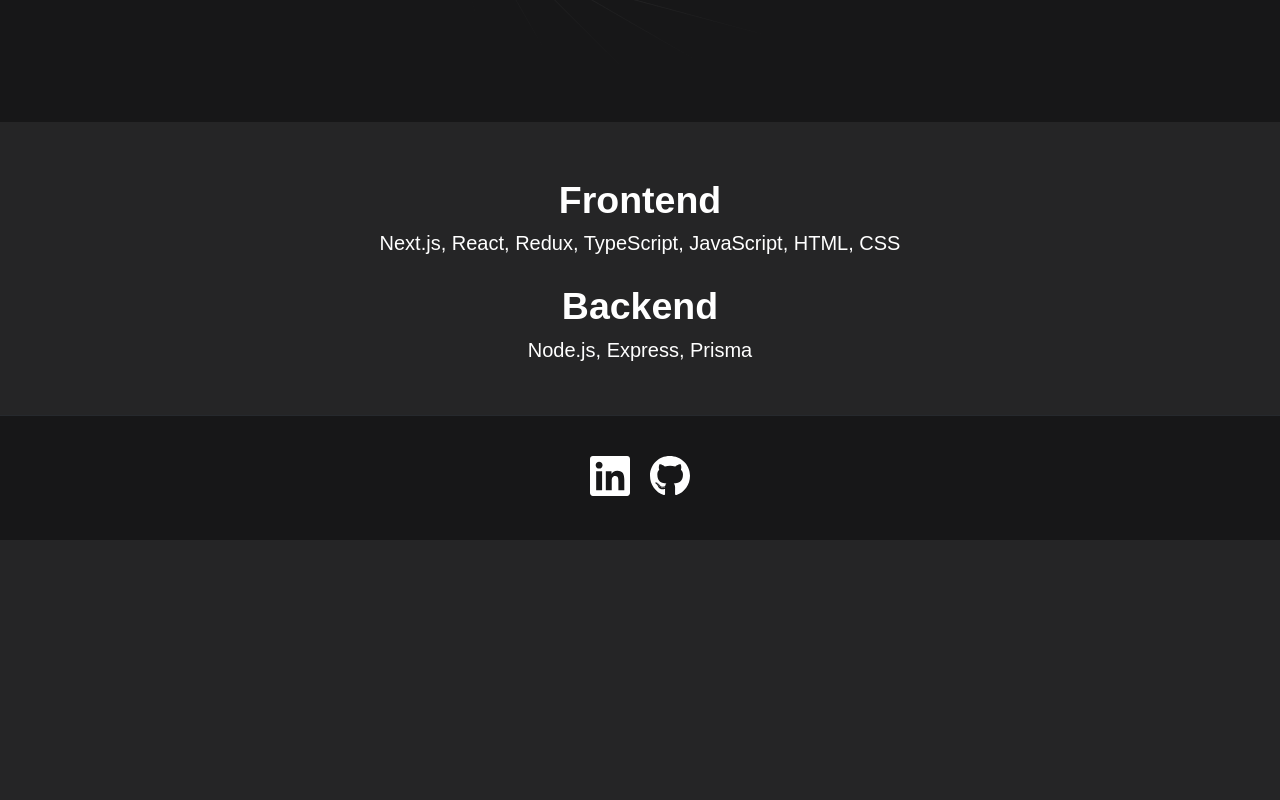
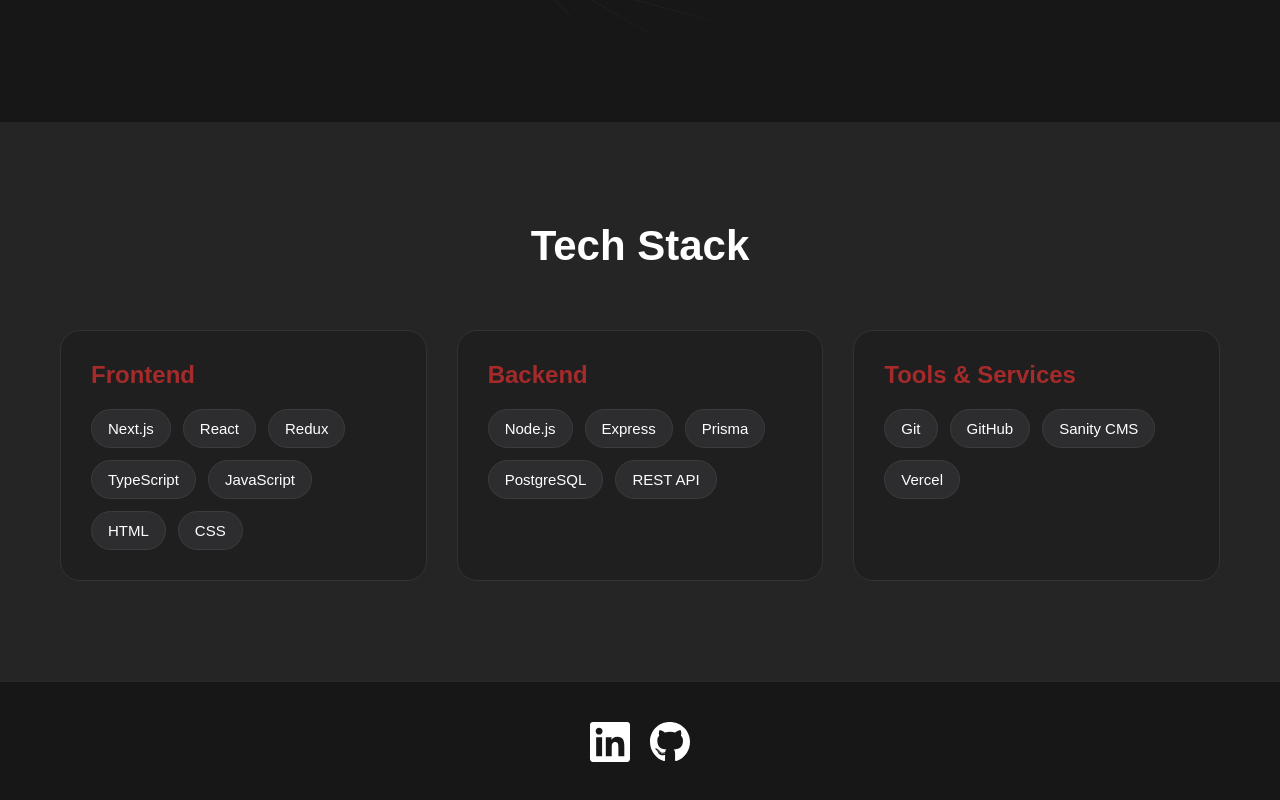
Before and after one commit to Vlad-Ostap/Vlad-Ostap.github.io, a React (Vite) app: page / in a window 1280 px wide. Shown: the part 658-1458 px from the top of the page. Before the commit the page ends 1198 px from the top, so only its background shows below. Built offline with nearby package versions, Linux system fonts and the light colour scheme.

Commit message:
Improving the Portfolio Website

```diff
--- a/package.json
+++ b/package.json
@@ -14,6 +14,7 @@
   "dependencies": {
     "react": "^18.3.1",
     "react-dom": "^18.3.1",
+    "react-icons": "^5.6.0",
     "react-router-dom": "^6.26.0"
   },
   "devDependencies": {
--- a/src/components/Contacts/Contacts.css
+++ b/src/components/Contacts/Contacts.css
@@ -1,61 +1,75 @@
 .contacts {
-    width: 100%;
     margin-top: 80px;
-    padding: 60px 0;
-    display: flex;
-    justify-content: center;
+    min-height: calc(100vh - 80px);
+    padding: 80px 0;
     color: white;
 }
 
-.bg {
-    background-color: #2c2e31;
-    display: flex;
-    justify-content: center;
-    align-items: center;
-    flex-direction: column;
-    padding-bottom: 20px;
-    border-radius: 5%;
-    border: 1px solid #5a5a5a;
-    overflow: hidden;
+.contacts__title {
+    text-align: center;
+    font-size: 48px;
+    margin-bottom: 15px;
 }
 
-.bg-1 {
-    width: 100%;
-    background-color: #232527;
-    padding: 5px 0;
+.contacts__subtitle {
+    max-width: 700px;
+    margin: 0 auto 60px;
+    text-align: center;
+    font-size: 18px;
+    line-height: 1.7;
+    color: #b8b8b8;
 }
 
-.bg-2 {
-    padding: 0 20px;
+.contacts__grid {
+    display: grid;
+    grid-template-columns: repeat(auto-fit, minmax(260px, 1fr));
+    gap: 25px;
 }
 
-.title {
-    width: 100%;
-    font-size: 50px;
+.contact-card {
+    background: #252526;
+    border: 1px solid #3d3d3d;
+    border-radius: 20px;
+    padding: 35px;
     text-align: center;
+    transition: all 0.3s ease;
 }
 
-.title-2 {
-    font-size: 35px;
-    margin-bottom: 20px;
+.contact-card:hover {
+    transform: translateY(-5px);
+    border-color: brown;
+    box-shadow: 0 10px 30px rgba(165, 42, 42, 0.2);
 }
 
-.contacts__list {
-    text-align: center;
+.contact-card h2 {
+    margin-bottom: 20px;
+    font-size: 24px;
+    color: brown;
 }
 
-.contacts__list__item {
-    margin: 60px 0;
+.contact-card a {
+    color: white;
+    text-decoration: none;
+    font-size: 16px;
+    word-break: break-word;
+    transition: color 0.3s ease;
 }
 
-p {
-    font-size: 20px;
+.contact-card a:hover {
+    color: brown;
 }
 
-a {
-    color: white;
+@media (max-width: 768px) {
+    .contacts__title {
+        font-size: 38px;
+    }
+
+    .contacts__subtitle {
+        font-size: 16px;
+        margin-bottom: 40px;
+    }
+
+    .contact-card {
+        padding: 25px;
+    }
 }
-
-ul {
-    list-style: none;
-}
--- a/src/components/Contacts/Contacts.tsx
+++ b/src/components/Contacts/Contacts.tsx
@@ -1,35 +1,75 @@
-import './Contacts.css'
+import {
+    FaGithub,
+    FaLinkedin,
+    FaTelegramPlane,
+    FaEnvelope,
+} from 'react-icons/fa';
 
-const Contatcs = () => {
+import './Contacts.css';
+
+const Contacts = () => {
     return (
-        <div className='contacts'>
+        <section className='contacts'>
             <div className='container'>
-                <div className='bg'>
-                    <div className='bg-1'>
-                        <h1 className='title'>Contacts</h1>
+                <h1 className='contacts__title'>Get In Touch</h1>
+
+                <p className='contacts__subtitle'>
+                    I'm always open to discussing new projects, freelance opportunities,
+                    or full-time positions.
+                </p>
+
+                <div className='contacts__grid'>
+                    <div className='contact-card'>
+                        <h2><FaEnvelope /> Email</h2>
+
+                        <a
+                            href='mailto:vladostap2003@gmail.com'
+                            target='_blank'
+                            rel='noreferrer'
+                        >
+                            vladostap2003@gmail.com
+                        </a>
                     </div>
-                    <div className='bg-2'>
-                        <ul className='contacts__list'>
-                            <li className='contacts__list__item'>
-                                <h2 className='title-2'>Location</h2>
-                                <p>Georgia, Batumi</p>
-                            </li>
-                            <li className='contacts__list__item'>
-                                <h2 className='title-2'>Telegram / WhatsApp / Viber</h2>
-                                <p>+995 591 17 11 39</p>
-                            </li>
-                            <li className='contacts__list__itemtitle-2'>
-                                <h2 className='title-2'>Email</h2>
-                                <p>
-                                    <a href='mailto:vladostap2003@gmail.com'>vladostap2003@gmail.com</a>
-                                </p>
-                            </li>
-                        </ul>
+
+                    <div className='contact-card'>
+                        <h2><FaTelegramPlane /> Telegram</h2>
+
+                        <a
+                            href='https://t.me/vladerron'
+                            target='_blank'
+                            rel='noreferrer'
+                        >
+                            @vladerron
+                        </a>
+                    </div>
+
+                    <div className='contact-card'>
+                        <h2><FaLinkedin /> LinkedIn</h2>
+
+                        <a
+                            href='https://linkedin.com/in/vladislav-ostapiuk'
+                            target='_blank'
+                            rel='noreferrer'
+                        >
+                            View Profile
+                        </a>
+                    </div>
+
+                    <div className='contact-card'>
+                        <h2><FaGithub /> GitHub</h2>
+
+                        <a
+                            href='https://github.com/Vlad-Ostap'
+                            target='_blank'
+                            rel='noreferrer'
+                        >
+                            github.com/Vlad-Ostap
+                        </a>
                     </div>
                 </div>
             </div>
-        </div>
-    )
-}
+        </section>
+    );
+};
 
-export default Contatcs;
+export default Contacts;
--- a/src/components/Home/Home.css
+++ b/src/components/Home/Home.css
@@ -38,30 +38,64 @@
 }
 
 .skills {
-    width: 100%;
-    font-size: 25px;
+    padding: 100px 0;
+    background-color: #252526;
+    color: white;
+}
+
+.skills__title {
     text-align: center;
-    color: white;
-    background-color: #252526;
-    padding: 50px 0;
+    font-size: 42px;
+    margin-bottom: 60px;
 }
 
 .skills__content {
-    max-width: 600px;
-    margin: auto;
+    display: grid;
+    grid-template-columns: repeat(auto-fit, minmax(280px, 1fr));
+    gap: 30px;
 }
 
-.skills p {
-    font-size: 20px;
+.skill-card {
+    background: #1f1f20;
+    border: 1px solid #333;
+    border-radius: 20px;
+    padding: 30px;
+    transition: transform 0.3s ease,
+                border-color 0.3s ease,
+                box-shadow 0.3s ease;
 }
 
-.skills__frontend {
-    margin-bottom: 20px;
-    line-height: 1.5;
+.skill-card:hover {
+    transform: translateY(-5px);
+    border-color: brown;
+    box-shadow: 0 10px 30px rgba(165, 42, 42, 0.2);
 }
 
-.skills__backend {
-    line-height: 1.5;
+.skill-card h3 {
+    margin-bottom: 20px;
+    font-size: 24px;
+    color: brown;
+}
+
+.skill-tags {
+    display: flex;
+    flex-wrap: wrap;
+    gap: 12px;
+    cursor: default;
+}
+
+.skill-tags span {
+    padding: 10px 16px;
+    background: #2d2d30;
+    border-radius: 30px;
+    font-size: 15px;
+    border: 1px solid #3c3c3c;
+    transition: all 0.3s ease;
+}
+
+.skill-tags span:hover {
+    background: brown;
+    border-color: brown;
 }
 
 @media (max-width: 700px) {
--- a/src/components/Home/Home.tsx
+++ b/src/components/Home/Home.tsx
@@ -14,17 +14,46 @@
             </div>
             <section className='skills'>
                 <div className='container'>
+                    <h2 className='skills__title'>Tech Stack</h2>
+
                     <div className='skills__content'>
-                        <div className='skills__frontend'>
-                            <h1>Frontend</h1>
-                            <p>Next.js, React, Redux, TypeScript, JavaScript, HTML, CSS</p>
+                        <div className='skill-card'>
+                            <h3>Frontend</h3>
+
+                            <div className='skill-tags'>
+                                <span>Next.js</span>
+                                <span>React</span>
+                                <span>Redux</span>
+                                <span>TypeScript</span>
+                                <span>JavaScript</span>
+                                <span>HTML</span>
+                                <span>CSS</span>
+                            </div>
                         </div>
-                        <div className='skills__backend'>
-                            <h1>Backend</h1>
-                            <p>Node.js, Express, Prisma</p>
+
+                        <div className='skill-card'>
+                            <h3>Backend</h3>
+
+                            <div className='skill-tags'>
+                                <span>Node.js</span>
+                                <span>Express</span>
+                                <span>Prisma</span>
+                                <span>PostgreSQL</span>
+                                <span>REST API</span>
+                            </div>
+                        </div>
+
+                        <div className='skill-card'>
+                            <h3>Tools & Services</h3>
+
+                            <div className='skill-tags'>
+                                <span>Git</span>
+                                <span>GitHub</span>
+                                <span>Sanity CMS</span>
+                                <span>Vercel</span>
+                            </div>
                         </div>
                     </div>
-
                 </div>
             </section>
         </div>
--- a/src/components/ProjectPage/ProjectPage.css
+++ b/src/components/ProjectPage/ProjectPage.css
@@ -12,10 +12,40 @@
 
 .project__img {
     width: 100%;
+    border-radius: 20px;
+    border: 1px solid #3d3d3d;
+    box-shadow: 0 10px 30px rgba(0, 0, 0, 0.3);
 }
 
 .project__info {
-    text-align: center;
+    margin: 30px 0;
+    padding: 10px 30px;
+    background: #252526;
+    border: 1px solid #3d3d3d;
+    border-radius: 20px;
+    text-align: left;
+}
+
+.project__tech {
+    display: flex;
+    flex-wrap: wrap;
+    gap: 12px;
+    margin-bottom: 35px;
+}
+
+.project__tech-tag {
+    padding: 8px 16px;
+    background: #2d2d30;
+    border: 1px solid #444;
+    border-radius: 30px;
+    color: white;
+    font-size: 14px;
+}
+
+.project__section-title {
+    color: white;
+    font-size: 24px;
+    margin-bottom: 20px;
 }
 
 .project__skills {
@@ -27,10 +57,9 @@
 }
 
 .project__description {
+    color: #dcdcdc;
+    line-height: 1.8;
     font-size: 18px;
-    color: #dcdcdc;
-    line-height: 1.6;
-    margin-bottom: 30px;
 }
 
 .projects__links {
@@ -42,22 +71,28 @@
 }
 
 .link__btn {
-    max-width: 200px;
-    min-width: 185px;
+    min-width: 200px;
+    height: 55px;
+
     display: flex;
+    align-items: center;
     justify-content: center;
-    align-items: center;
-    padding: 10px 20px;
-    background-color: white;
-    font-size: 20px;
-    color: black;
-    border: 1px black solid;
-    border-radius: 8px;
-    transition: all 0.1s linear;
+    gap: 10px;
+
+    background: #fff;
+    color: #000;
+
+    border-radius: 12px;
+    border: none;
+
+    font-weight: 600;
+
+    transition: all .25s ease;
 }
 
 .link__btn:hover {
-    background-color: #bababa;
+    transform: translateY(-3px);
+    box-shadow: 0 10px 20px rgba(255,255,255,.15);
 }
 
 .link__btn__img {
--- a/src/components/ProjectPage/ProjectPage.tsx
+++ b/src/components/ProjectPage/ProjectPage.tsx
@@ -4,38 +4,91 @@
 
 const ProjectPage = () => {
     const { id } = useParams<{ id: string }>();
+
     const project = ProjectData.find(project => project.id === Number(id));
+
+    if (!project) {
+        return (
+            <div className='container'>
+                <h1 className='error__message'>
+                    The project does not exist
+                </h1>
+            </div>
+        );
+    }
 
     return (
         <div className='container'>
-            {
-                project ?
             <div className='project__page'>
-                        <h1 className='project__name'>{project.title}</h1>
-                        <img className='project__img' src={project.img} alt="" />
+                <h1 className='project__name'>
+                    {project.title}
+                </h1>
+
+                <img
+                    className='project__img'
+                    src={project.img}
+                    alt={project.title}
+                />
+
                 <div className='project__info'>
-                            <p className='project__skills'>Skills: {project.skills}</p>
-                            <p className='project__description'>Description: {project.description}</p>
+                    <h2 className='project__section-title'>
+                        Technologies
+                    </h2>
+
+                    <div className='project__tech'>
+                        {project.skills.map(skill => (
+                            <span
+                                key={skill}
+                                className='project__tech-tag'
+                            >
+                                {skill}
+                            </span>
+                        ))}
                     </div>
+
+                    <h2 className='project__section-title'>
+                        About the project
+                    </h2>
+
+                    <p className='project__description'>
+                        {project.description}
+                    </p>
+                </div>
+
                 <div className='projects__links'>
-                            <a className='link__btn github' href={`${project.githubLink}`} target='__blank'>
+                    {project.githubLink && (
+                        <a
+                            className='link__btn'
+                            href={project.githubLink}
+                            target='_blank'
+                            rel='noopener noreferrer'
+                        >
                             <svg className='link__btn__img'>
-                                    <use href='#github' style={{ fill: 'black' }}></use>
+                                <use href='#github'></use>
                             </svg>
-                                <p>Github repo</p>
+
+                            <span>GitHub Repo</span>
                         </a>
-                            <a className='link__btn visit' href={`${project.visitLink}`} target='__blank'>
-                                <svg className='link__btn__img visit'>
-                                    <use href='#visit-site' style={{ fill: 'black' }}></use>
+                    )}
+
+                    {project.visitLink && (
+                        <a
+                            className='link__btn'
+                            href={project.visitLink}
+                            target='_blank'
+                            rel='noopener noreferrer'
+                        >
+                            <svg className='link__btn__img'>
+                                <use href='#visit-site'></use>
                             </svg>
-                                <p>Visit site</p>
+
+                            <span>Visit site</span>
                         </a>
+                    )}
                 </div>
-                    </div> :
-                    <h1 className='error__message'>The project does not exist</h1>
-            }
             </div>
-    )
-}
+        </div>
+    );
+};
 
 export default ProjectPage;
--- a/src/components/projectData.ts
+++ b/src/components/projectData.ts
@@ -8,7 +8,7 @@
     id: number,
     img: string,
     title: string,
-    skills: string,
+    skills: string[],
     description: string,
     githubLink: string,
     visitLink: string,
@@ -19,8 +19,8 @@
         id: 1,
         img: SnowElbrusImg,
         title: 'SnowElbrus',
-        skills: 'HTML, CSS, JavaScript, SEO Optimization, Splide.js',
-        description: 'A modern ski instructor website designed for lesson booking on Elbrus. Developed as a custom project for a client. Includes responsive UI, interactive image gallery with Splide.js, pricing cards, and quick booking via Telegram and Google Forms. Built with a focus on performance, accessibility, and SEO.',
+        skills: ['HTML', 'CSS', 'JavaScript', 'Sanity CMS', 'SEO Optimization', 'Splide.js'],
+        description: 'A modern ski instructor website designed for lesson booking on Elbrus. Developed as a custom project for a client. Includes responsive UI, interactive image gallery with Splide.js, pricing cards, and quick booking via Telegram and Google Forms. Integrated with Sanity CMS for convenient content management. Built with a focus on performance, accessibility, and SEO.',
         githubLink: 'https://github.com/Vlad-Ostap/Portfolio-projects/tree/main/SnowElbrus',
         visitLink: 'https://snowelbrus.ru',
     },
@@ -28,7 +28,7 @@
         id: 2,
         img: RoyalHeavenImg,
         title: 'RoyalHeaven',
-        skills: 'Next.js (TypeScript), Prisma, PostgreSQL, NextAuth, HTML, CSS',
+        skills: ['Next.js', 'TypeScript', 'Prisma', 'PostgreSQL', 'NextAuth', 'HTML', 'CSS'],
         description: 'A hotel booking web service built with Next.js and TypeScript, featuring a PostgreSQL database managed via Prisma ORM. Includes authentication with NextAuth, secure route handling, and a responsive UI for browsing and booking rooms.',
         githubLink: 'https://github.com/Vlad-Ostap/Diploma-project',
         visitLink: 'https://royalheaven.ostap.uk',
@@ -37,7 +37,7 @@
         id: 3,
         img: ClothingStoreImg,
         title: 'ClothingStore',
-        skills: 'React.js, Redux Toolkit, React Router DOM, HTML, CSS',
+        skills: ['React.js', 'Redux Toolkit', 'React Router DOM', 'HTML', 'CSS'],
         description: 'A clothing store built with React.js. Implements state management using Redux Toolkit and client-side routing with React Router DOM. Features product catalog browsing, filtering, and a responsive design.',
         githubLink: 'https://github.com/Vlad-Ostap/Portfolio-projects/tree/main/ClothingStore',
         visitLink: 'https://clothingstore.ostap.uk',
@@ -46,7 +46,7 @@
         id: 4,
         img: FlexiCubeImg,
         title: 'FlexiCube',
-        skills: 'JavaScript, HTML, CSS',
+        skills: ['JavaScript', 'HTML', 'CSS'],
         description: 'A simple static website developed using vanilla JavaScript, HTML, and CSS. Showcases animations and responsive design.',
         githubLink: 'https://github.com/Vlad-Ostap/Portfolio-projects/tree/main/FlexiCube',
         visitLink: 'https://flexicube.ostap.uk',
@@ -55,7 +55,7 @@
         id: 5,
         img: GamingWebsiteImg,
         title: 'GamingSite',
-        skills: 'HTML, CSS',
+        skills: ['HTML', 'CSS'],
         description: 'A simple static gaming website designed with HTML and CSS, featuring a clean layout and responsive design to present gaming-related content effectively.',
         githubLink: 'https://github.com/Vlad-Ostap/Portfolio-projects/tree/main/GamingSite',
         visitLink: 'https://gamingsite.ostap.uk',
```
Also changed, not shown: 1 other file (tests, documents, lock files or other folders). Lines whose indentation alone changed are shown as unchanged.
